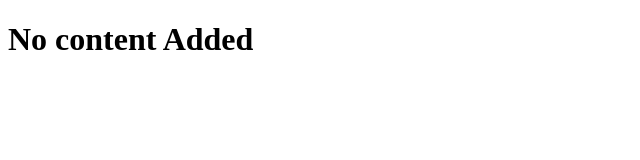
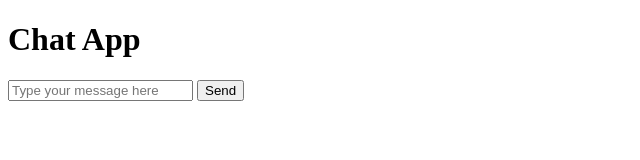
Before and after one commit to SurajNyavanandi/AWS, a website: page ChatApp/views/chat.html in a window 1280 px wide. Shown: the whole page, without its empty margins (0-640 px from the left). Drawn offline with Linux system fonts and the light colour scheme.

Commit message:
Chat Dashboard(Frontend)

```diff
--- a/ChatApp/views/chat.html
+++ b/ChatApp/views/chat.html
@@ -6,6 +6,12 @@
     <title>Chat</title>
 </head>
 <body>
-    <h1>No content Added</h1>
+    <h1>Chat App</h1>
+    <div id="chat-window">
+    </div>
+    <div>
+        <input type="text" id="message-input" placeholder="Type your message here">
+        <button type="button" onclick="sendMessage()">Send</button>
+    </div>
 </body>
 </html>
```
